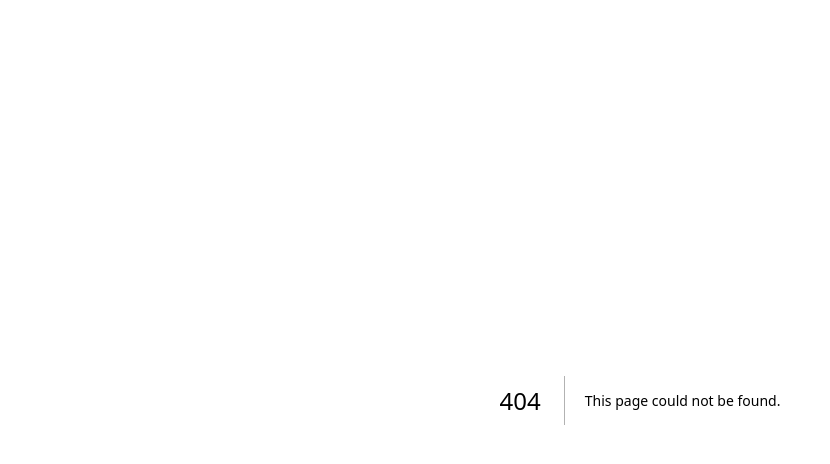
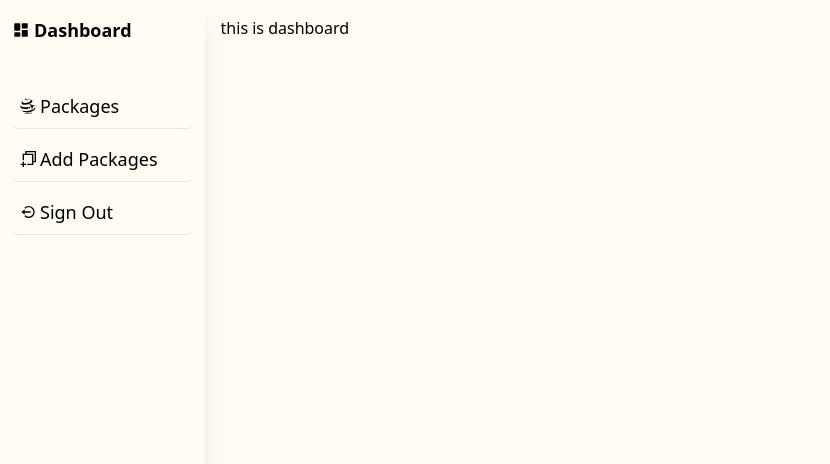
Before and after one commit to git-sujon/travel-agencies-all-in-one-place, a Next.js app: page /dashboard in a window 1280 px wide. Before the commit this address had no page. Shown: the top 464 px of the page, without its empty margins (0-830 px from the left). Built offline with nearby package versions, Linux system fonts and the light colour scheme.

Commit message:
Inital Dashboard layout complete

```diff
--- a/src/components/layout/DashboardLayout.tsx
+++ b/src/components/layout/DashboardLayout.tsx
@@ -1,9 +1,101 @@
-const DashboardLayout = () => {
-    return (
-        <div>
-            Dashboard Layout
-        </div>
-    );
+import { GiHamburgerMenu} from "react-icons/gi";
+import {GrChapterAdd } from "react-icons/gr";
+import {SiYourtraveldottv } from "react-icons/si";
+import {
+
+  BiSolidDashboard,
+  BiLogOutCircle,
+} from "react-icons/bi";
+import { FiPaperclip } from "react-icons/fi";
+import { MdFormatListBulletedAdd } from "react-icons/md";
+import { Toaster } from "react-hot-toast";
+import Link from "next/link";
+import { useState } from "react";
+
+interface RootLayoutProps {
+    children: React.ReactNode;
+  }
+
+
+const DashboardLayout = ({ children }: RootLayoutProps) => {
+
+
+  const [sidebarOpen, setSidebarOpen] = useState(false);
+
+  const handleLogout = async() => {
+
+  };
+
+  return (
+
+    <>  <Toaster />
+        <div className="bg-[#FEFCF3] antialiased">
+
+         <div className="h-full w-screen flex flex-row ">
+           {/* Hamburger Menu Button */}
+           <button
+             onClick={() => setSidebarOpen(!sidebarOpen)}
+             className="p-2 border-2 bg-white rounded-md border-gray-200 shadow-lg text-gray-900 focus:bg-blue-500 focus:outline-none focus: fixed top-0 left-0 z-10 sm:hidden"
+           >
+             <GiHamburgerMenu />
+           </button>
+
+           {/* Sidebar */}
+           <div
+             id="sidebar"
+             className={`    min-h-screen md:block shadow-xl px-3 w-30 md:w-60 lg:w-60 overflow-x-hidden transition-transform duration-300 ease-in-out ${
+               sidebarOpen ? "translate-x-0 " : "-translate-x-full"
+             } md:translate-x-0 `}
+           >
+             <div className="space-y-6 md:space-y-10 mt-4">
+               <h1 className="font-bold text-sm md:text-lg text-center flex items-center gap-1">
+                 <BiSolidDashboard />
+                 Dashboard
+               </h1>
+
+
+
+               <div id="menu" className="flex flex-col space-y-2">
+                 <Link
+                   href="/dashboard"
+                   className="  font-medium border-b hover:border-b-0 py-2 px-2 hover:bg-primary hover: hover:text-white rounded-md transition duration-150 ease-in-out flex items-center gap-1"
+                 >
+                   <SiYourtraveldottv />
+                   <span className="text-sm lg:text-lg">Packages</span>
+                 </Link>
+                 <Link
+                   href="/dashboard/add-packages"
+                   className="  font-medium border-b hover:border-b-0 py-2 px-2 hover:bg-primary hover: hover:text-white rounded-md transition duration-150 ease-in-out flex items-center gap-1"
+                 >
+                   <GrChapterAdd />
+                   <span className="text-sm lg:text-lg">Add Packages</span>
+                 </Link>
+                 <button
+                   onClick={() => handleLogout()}
+                   className="  font-medium border-b hover:border-b-0 py-2 px-2 hover:bg-primary hover: hover:text-white rounded-md transition duration-150 ease-in-out flex items-center gap-1"
+                 >
+                   <BiLogOutCircle />
+                   <span className="text-sm lg:text-lg"> Sign Out</span>
+                 </button>
+
+               </div>
+             </div>
+           </div>
+
+           {/* Main Content */}
+           <div
+             className={`flex-grow p-4 ${
+               sidebarOpen ? "ml-30 md:ml-60 lg:ml-60" : "w-full"
+             }`}
+           >
+             {/* ... Main content */}
+            {children}
+           </div>
+         </div>
+       </div>
+    </>
+
+  );
 };
 
 export default DashboardLayout;
--- /dev/null
+++ b/src/pages/dashboard/index.tsx
@@ -0,0 +1,16 @@
+import DashboardLayout from '@/components/layout/DashboardLayout';
+import React from 'react';
+
+const Dashboard = () => {
+    return (
+        <div>
+            this is dashboard
+        </div>
+    );
+};
+
+export default Dashboard;
+
+Dashboard.getLayout = function getLayout(page: React.ReactNode) {
+    return <DashboardLayout>{page}</DashboardLayout>;
+  };
--- a/src/pages/test/index.tsx
+++ /dev/null
@@ -1,16 +0,0 @@
-import RootLayout from '@/components/layout/RootLayout';
-import React from 'react';
-
-const TestPage = () => {
-    return (
-        <div>
-            this is a test page and it will removed
-        </div>
-    );
-};
-
-export default TestPage;
-
-TestPage.getLayout = function getLayout(page: React.ReactNode) {
-    return <RootLayout>{page}</RootLayout>;
-  };
```
